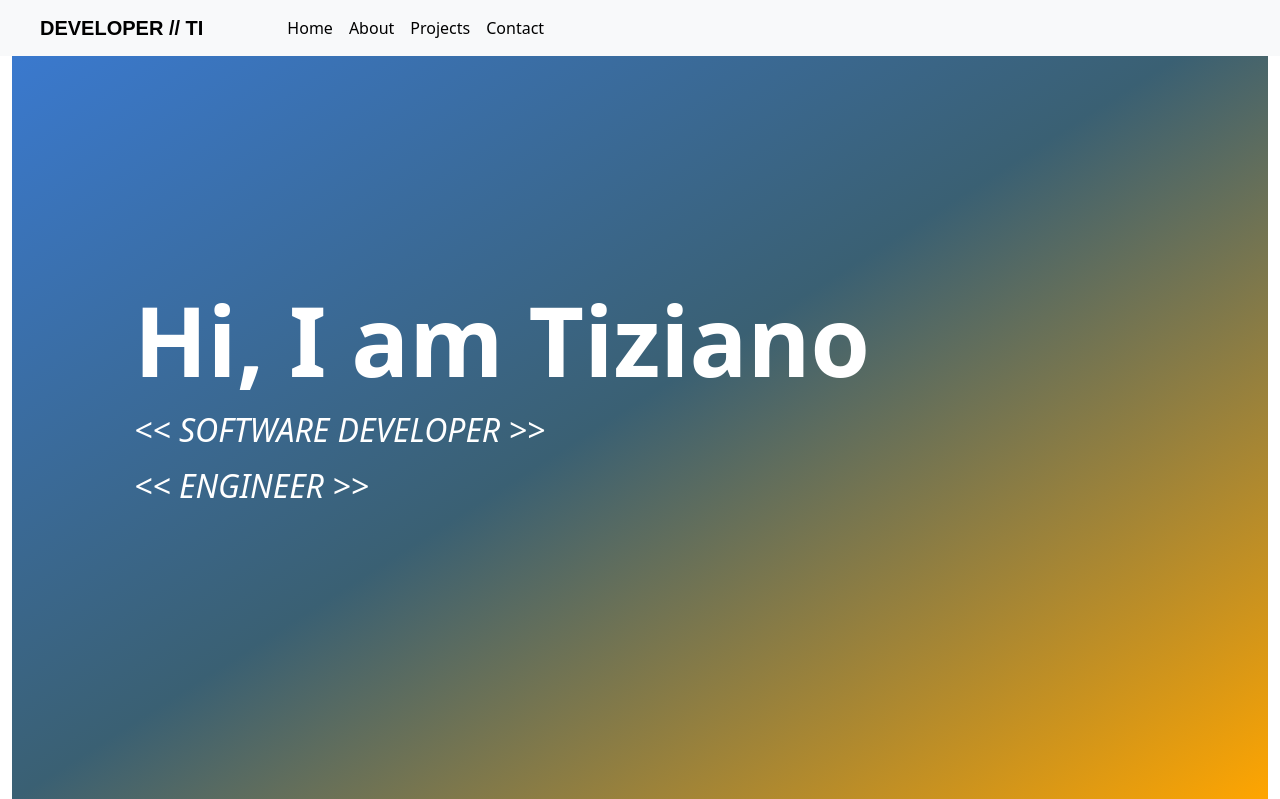
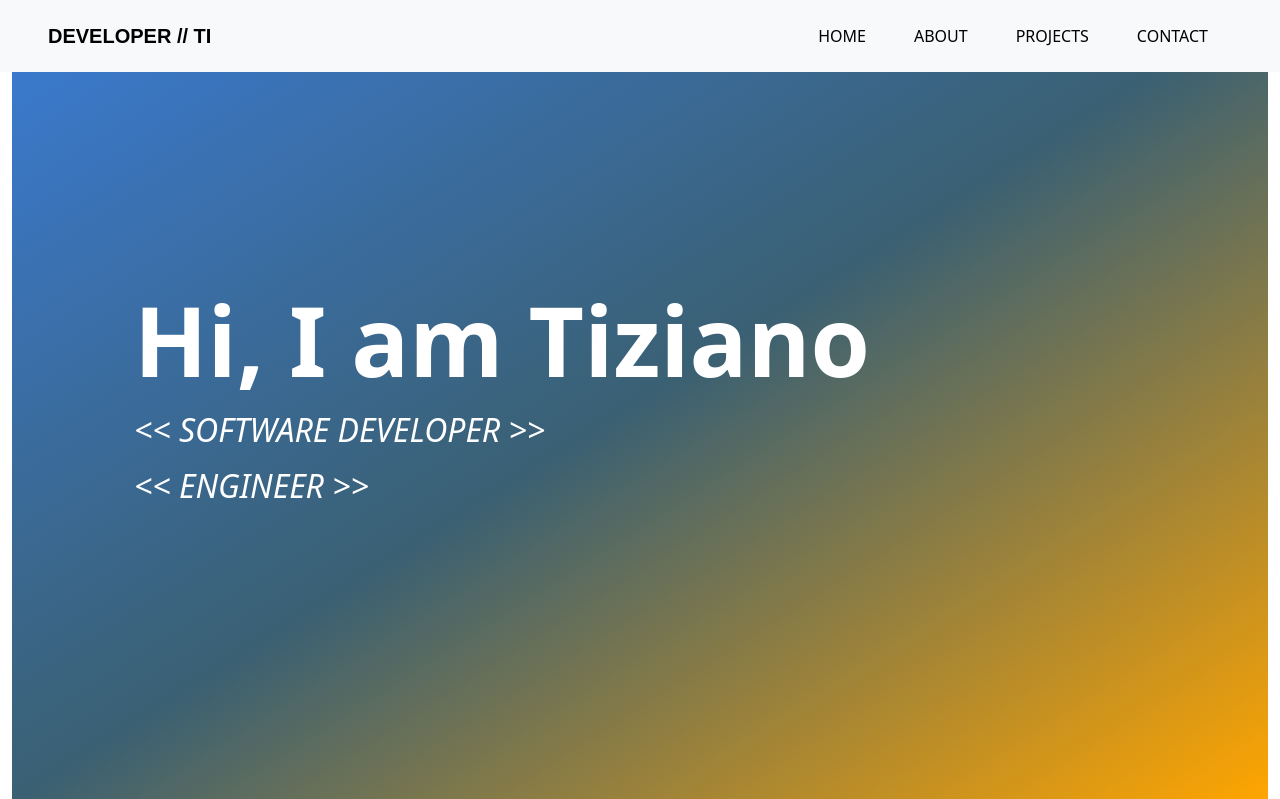
Before and after one commit to tiziaco/portfolio-website, a Django app: page / in a window 1280 px wide. Shown: the top 799 px of the page. Run offline with Django 5.2, Linux system fonts and the light colour scheme; data that the repository does not hold is empty; parts of the project's set-up code (start-up, migrations or seed data) failed here and were passed over.

Commit message:
format navbar

```diff
--- a/portfolio/main/static/css/base.css
+++ b/portfolio/main/static/css/base.css
@@ -20,6 +20,6 @@ html {
 .navbar-brand {
 	font-family: 'Koulen', sans-serif;
 	font-weight: bold;
-	padding-left: 40px;
-	padding-right: 60px;
+	/* padding-left: 40px;
+	padding-right: 60px; */
 }
--- a/portfolio/main/templates/components/navbar.html
+++ b/portfolio/main/templates/components/navbar.html
@@ -1,22 +1,22 @@
 <!-- templates/components/navbar.html -->
-<nav class="navbar navbar-expand-lg navbar-light bg-light fixed-top">
-	<a class="navbar-brand pl-4" href="#">DEVELOPER // TI</a>
+<nav class="navbar navbar-expand-lg navbar-light bg-light fixed-top px-5 py-3">
+	<a class="navbar-brand" href="#">DEVELOPER // TI</a>
 	<button class="navbar-toggler" type="button" data-bs-toggle="collapse" data-bs-target="#navbarNav" aria-controls="navbarNav" aria-expanded="false" aria-label="Toggle navigation">
 		<span class="navbar-toggler-icon"></span>
 	</button>
 	<div class="collapse navbar-collapse" id="navbarNav">
-		<ul class="navbar-nav">
-			<li class="nav-item">
-                <a class="nav-link {% if request.path == '/' %}active{% endif %}" href="{% url 'home' %}#hero">Home</a>
+		<ul class="navbar-nav ms-auto">
+			<li class="nav-item mx-3">
+                <a class="nav-link {% if request.path == '/' %}active{% endif %}" href="{% url 'home' %}#hero">HOME</a>
             </li>
-            <li class="nav-item">
-                <a class="nav-link {% if request.path == '/' %}active{% endif %}" href="{% url 'home' %}#about">About</a>
+            <li class="nav-item mx-3">
+                <a class="nav-link {% if request.path == '/' %}active{% endif %}" href="{% url 'home' %}#about">ABOUT</a>
             </li>
-            <li class="nav-item">
-                <a class="nav-link {% if request.path == '/' %}active{% endif %}" href="{% url 'home' %}#projects">Projects</a>
+            <li class="nav-item mx-3">
+                <a class="nav-link {% if request.path == '/' %}active{% endif %}" href="{% url 'home' %}#projects">PROJECTS</a>
             </li>
-            <li class="nav-item">
-                <a class="nav-link {% if request.path == '/' %}active{% endif %}" href="{% url 'home' %}#contact">Contact</a>
+            <li class="nav-item mx-3">
+                <a class="nav-link {% if request.path == '/' %}active{% endif %}" href="{% url 'home' %}#contact">CONTACT</a>
             </li>
 		</ul>
 	</div>
```
